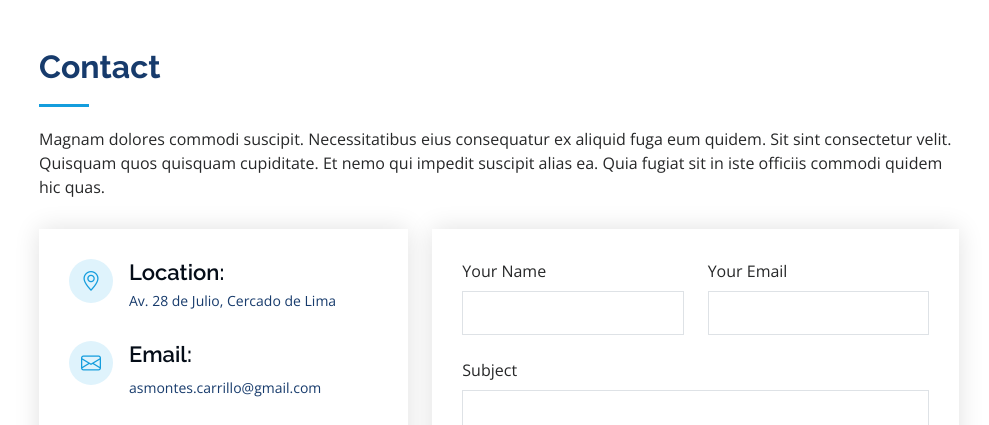
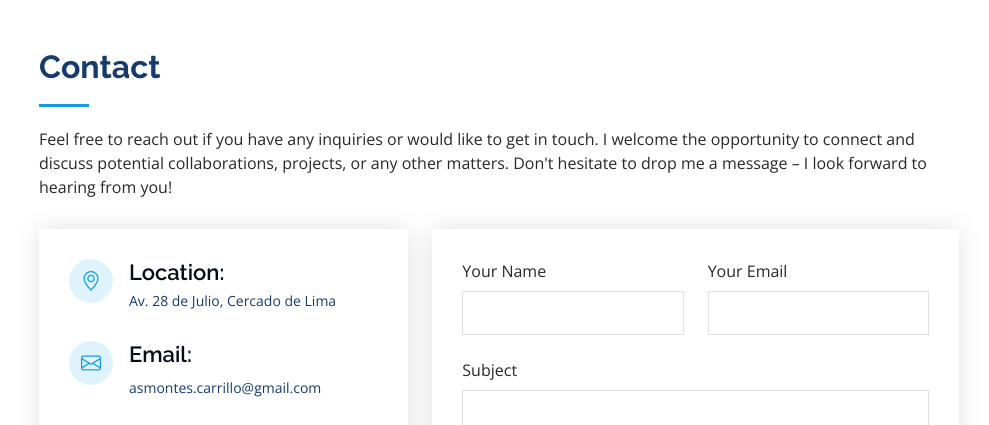
Before and after one commit to AllisonMontes/CV_Allison-Montes, a plain HTML site: page index.html in a window 1280 px wide. Shown: the part 5860-6285 px from the top of the page, without its empty margins (291-1280 px from the left). Drawn offline with nearby package versions, Linux system fonts and the light colour scheme.

Commit message:
Update index.html

```diff
--- a/index.html
+++ b/index.html
@@ -554,7 +554,7 @@
 
         <div class="section-title">
           <h2>Contact</h2>
-          <p>Magnam dolores commodi suscipit. Necessitatibus eius consequatur ex aliquid fuga eum quidem. Sit sint consectetur velit. Quisquam quos quisquam cupiditate. Et nemo qui impedit suscipit alias ea. Quia fugiat sit in iste officiis commodi quidem hic quas.</p>
+          <p>Feel free to reach out if you have any inquiries or would like to get in touch. I welcome the opportunity to connect and discuss potential collaborations, projects, or any other matters. Don't hesitate to drop me a message – I look forward to hearing from you!</p>
         </div>
 
         <div class="row" data-aos="fade-in">
```
